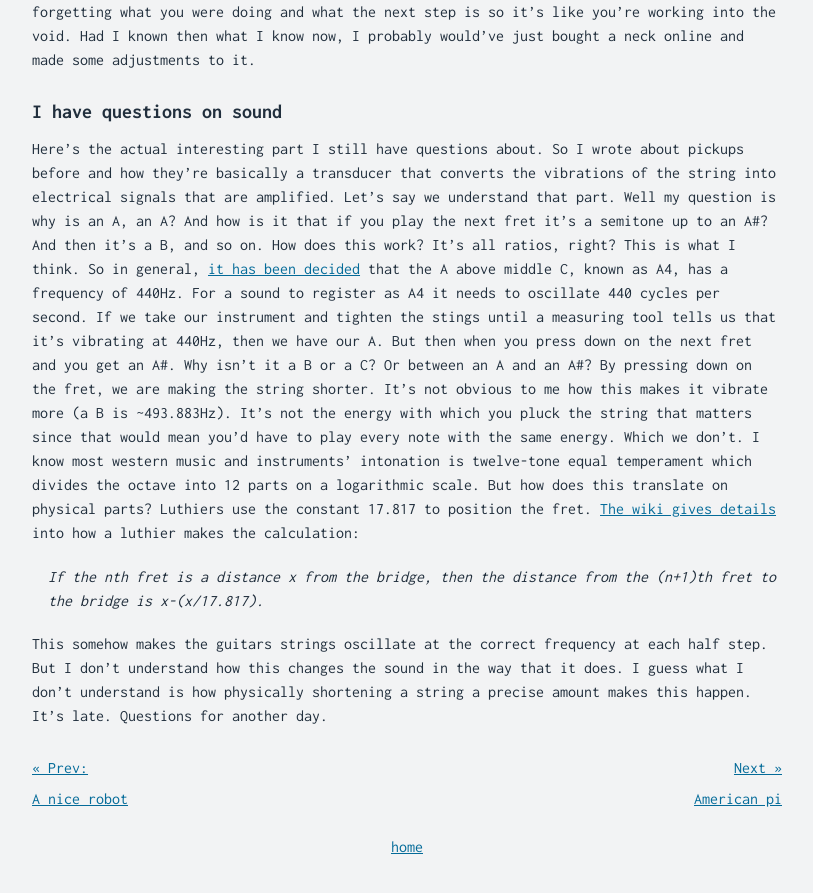
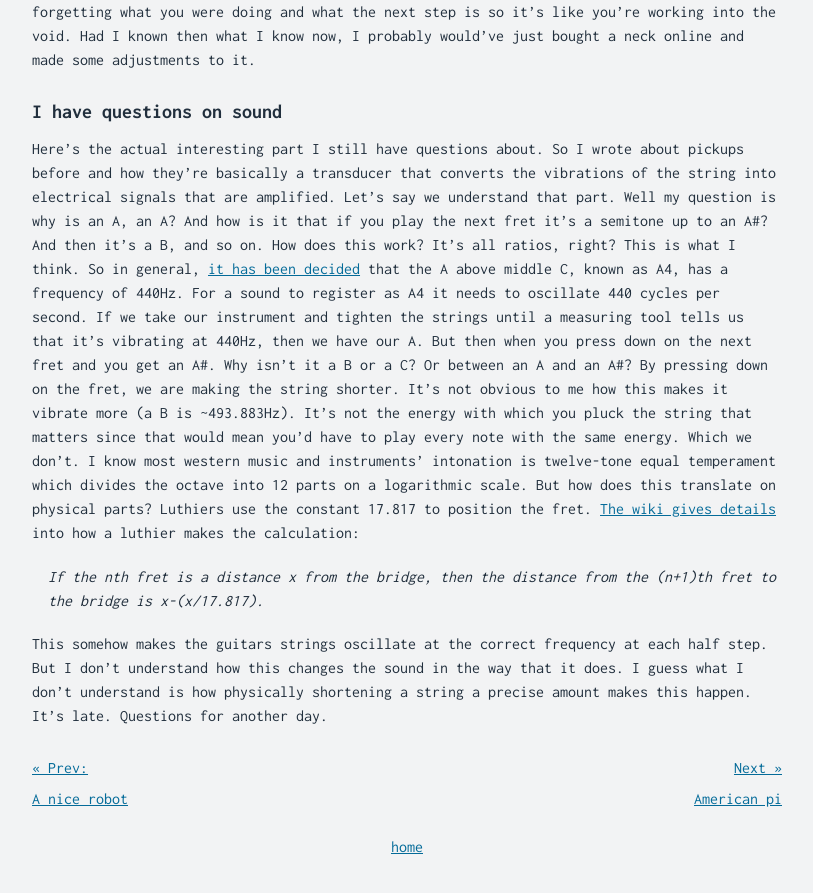
Before and after one commit to dolliars/heyheather, a Jekyll site: the page built from _posts/2020-03-03-building-a-guitar.md, in a window 1280 px wide and 900 px high, scrolled down 1223 px. Shown: the top 893 px of the window, without its empty margins (233-1046 px from the left). Built offline with Jekyll 4.4.1, drawn with Linux system fonts in a browser that asks for light colours; some of the changed lines change nothing that is shown; some of the changed text lies outside the part shown.

Commit message:
I've forgotten a word and a letter

```diff
--- a/_posts/2020-03-03-building-a-guitar.md
+++ b/_posts/2020-03-03-building-a-guitar.md
@@ -9,12 +9,12 @@
 
 As you probably know, last year I built an electric guitar. The decision to
 start the project was made in haste. I needed a distraction. I thought it'd be a
-small project that would take a weekend or two. It spanned.. oh I don't, about
-11 months. This was with going to the shop maybe once or twice a week for 2-3
-hours at a time and includes one month for curing the lacquer finish and a two
-months hiatus. I was asked about it and mumbled something about sanding (*soo
-much sandiing!*) but there's more to it than that. I thought I should write
-about it.
+small project that would take a weekend or two. It spanned.. oh I don't know,
+about 11 months. This was with going to the shop maybe once or twice a week for
+2-3 hours at a time and includes one month for curing the lacquer finish and a
+two months hiatus. I was asked about it and mumbled something about sanding
+(*soo much sandiing!*) but there's more to it than that. I thought I should
+write about it.
 
 ## The wonderland
 
@@ -67,7 +67,7 @@
 in general, [it has been decided][wiki-A440] that the A above middle C, known as
 A4, has a frequency of 440Hz. For a sound to register as A4 it needs to
 oscillate 440 cycles per second. If we take our instrument and tighten the
-stings until a measuring tool tells us that it's vibrating at 440Hz, then we
+strings until a measuring tool tells us that it's vibrating at 440Hz, then we
 have our A. But then when you press down on the next fret and you get an A#. Why
 isn't it a B or a C? Or between an A and an A#? By pressing down on the fret, we
 are making the string shorter. It's not obvious to me how this makes it vibrate
```
